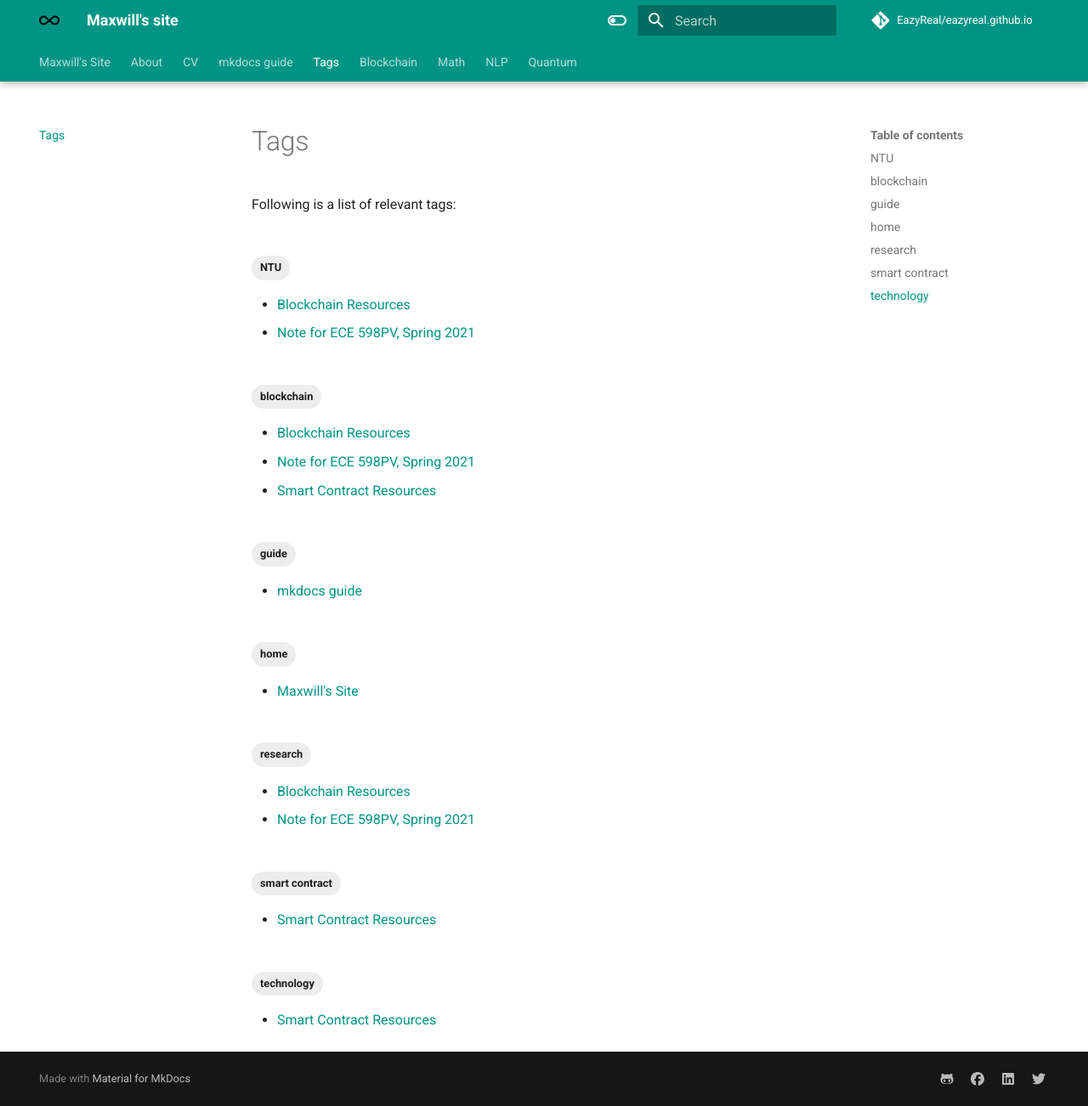
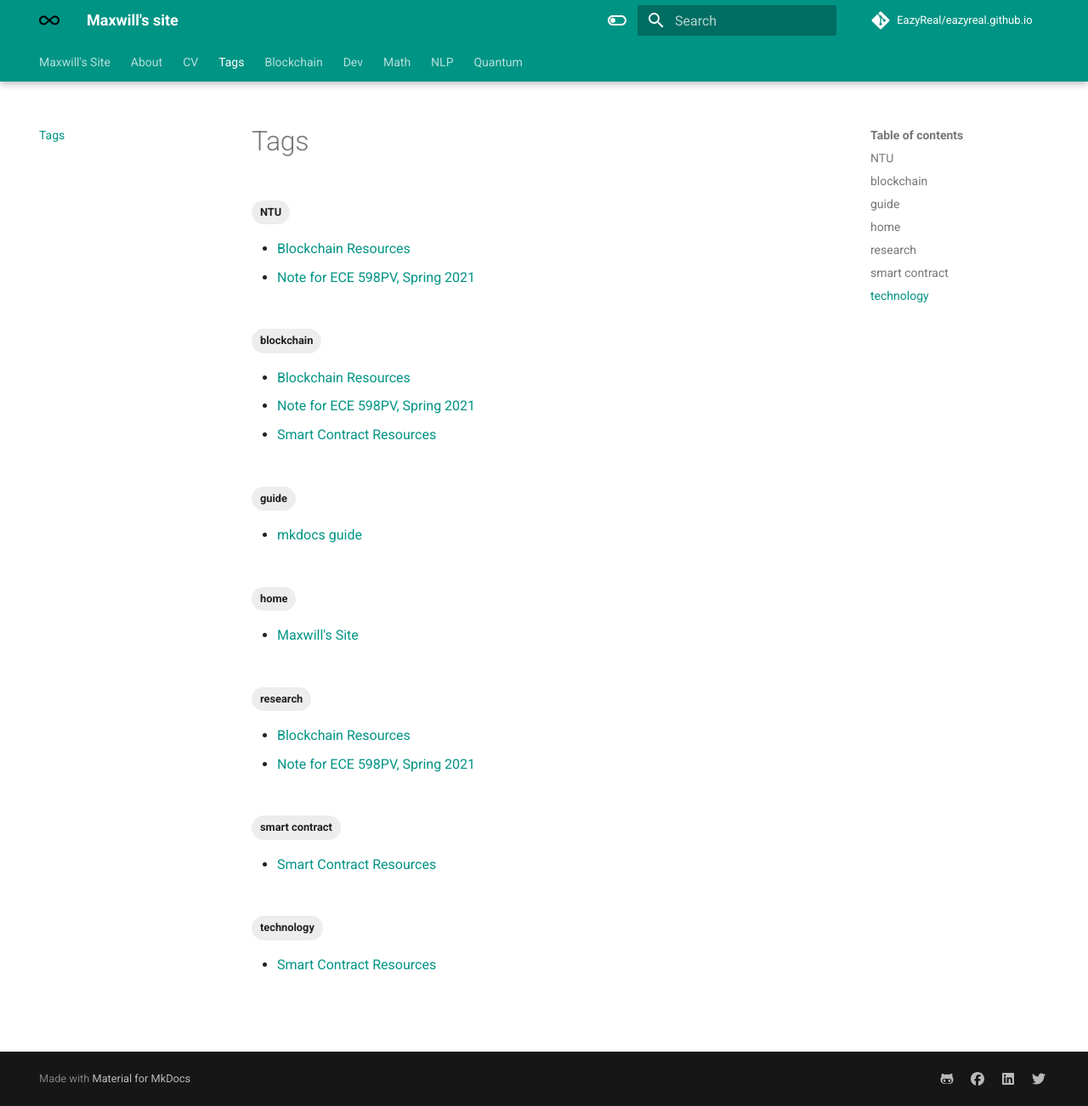
Before and after one commit to EazyReal/eazyreal.github.io, an MkDocs documentation site: the page built from docs/tags.md, in a window 1280 px wide and 1302 px high. Shown: the whole window at 85% size. Built offline with MkDocs 1.6.1 and Material for MkDocs 9.7.7, drawn with Linux system fonts in a browser that asks for light colours; comment, search, counter and statistics services are not loaded.

```diff
--- a/docs/tags.md
+++ b/docs/tags.md
@@ -1,5 +1,3 @@
 # Tags
 
-Following is a list of relevant tags:
-
 [TAGS]
```
Also changed, not shown: docs/Dev/mkdocs.md (renamed from docs/mkdocs.md).
